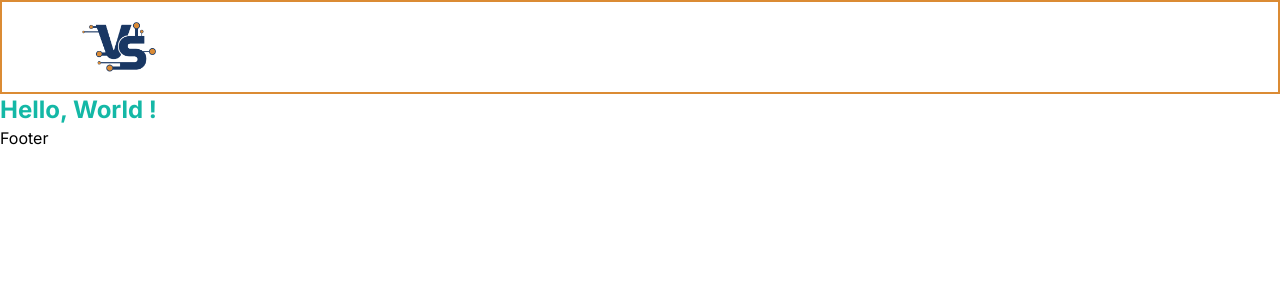
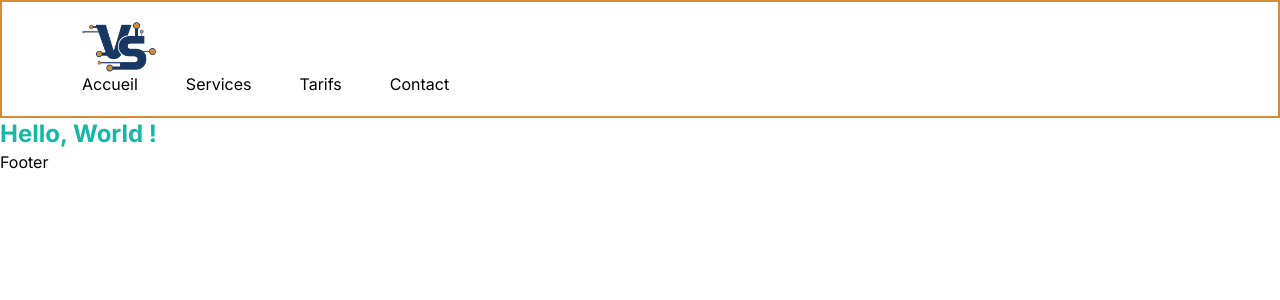
Before and after one commit to GanaF4ll/virtualsentinel, a Next.js app: page / in a window 1280 px wide. Shown: the top 300 px of the page. Built offline with nearby package versions, Linux system fonts and the light colour scheme.

Commit message:
Add navigation links to Navbar component

```diff
--- a/components/Navbar.tsx
+++ b/components/Navbar.tsx
@@ -1,3 +1,4 @@
+import { NAV_LINKS } from "@/constants";
 import Image from "next/image";
 import Link from "next/link";
 
@@ -6,6 +7,13 @@ const Navbar = () => {
     <nav className="border-2 border-orange-primary flexBetween max-container padding-container relative z-30 py-5">
       <Link href="/">
         <Image src="/LogoLetters.png" alt="Logo" width={74} height={29} />
+        <ul className="hidden h-full gap-12 lg:flex">
+          {NAV_LINKS.map((link) => (
+            <Link href={link.href} key={link.key}>
+              {link.label}
+            </Link>
+          ))}
+        </ul>
       </Link>
     </nav>
   );
--- /dev/null
+++ b/constants/index.ts
@@ -0,0 +1,7 @@
+// NAVIGATION
+export const NAV_LINKS = [
+  { href: "/", key: "accueil", label: "Accueil" },
+  { href: "/", key: "services", label: "Services" },
+  { href: "/", key: "tarifs ", label: "Tarifs " },
+  { href: "/", key: "contact", label: "Contact" },
+];
```
